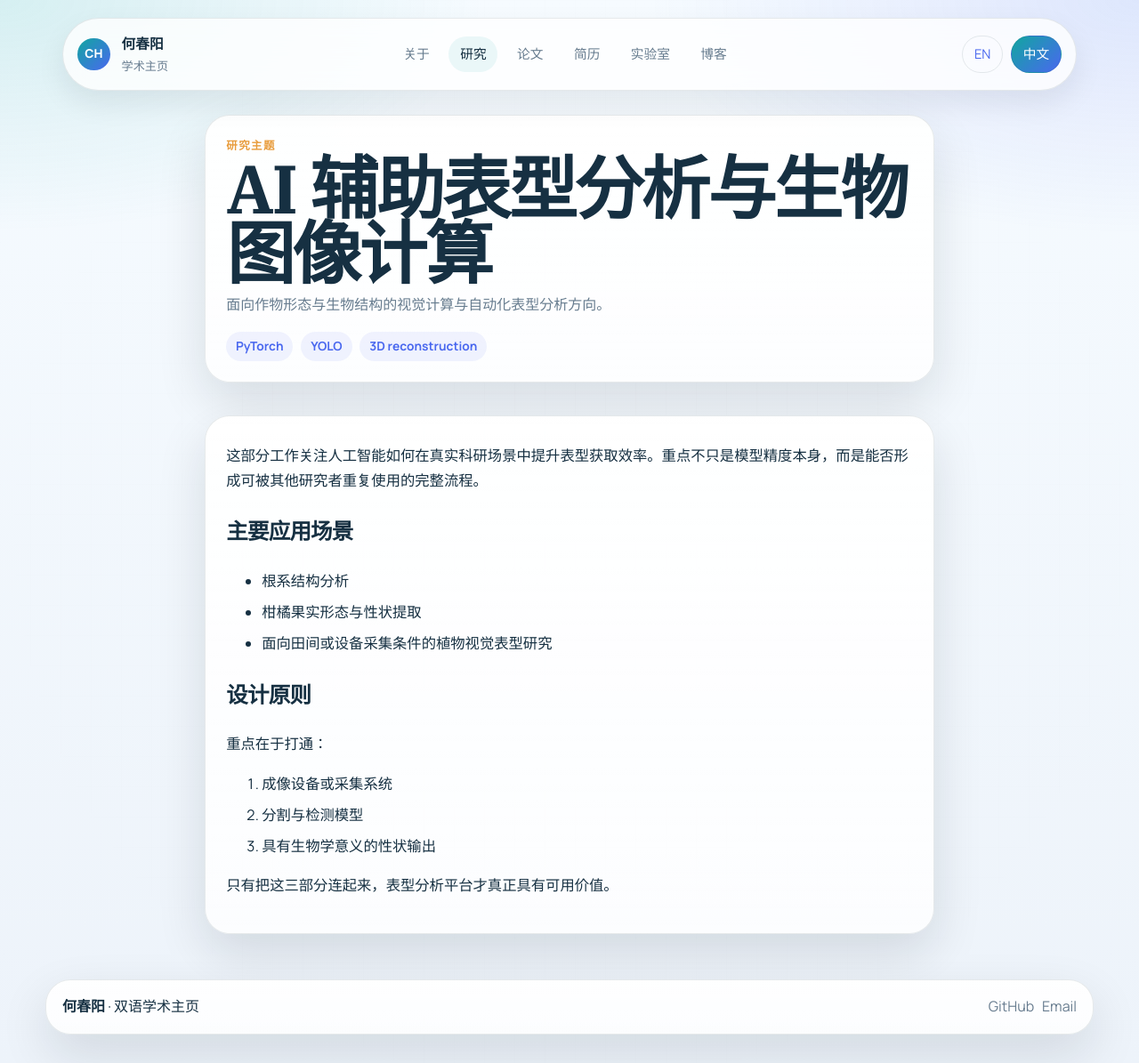
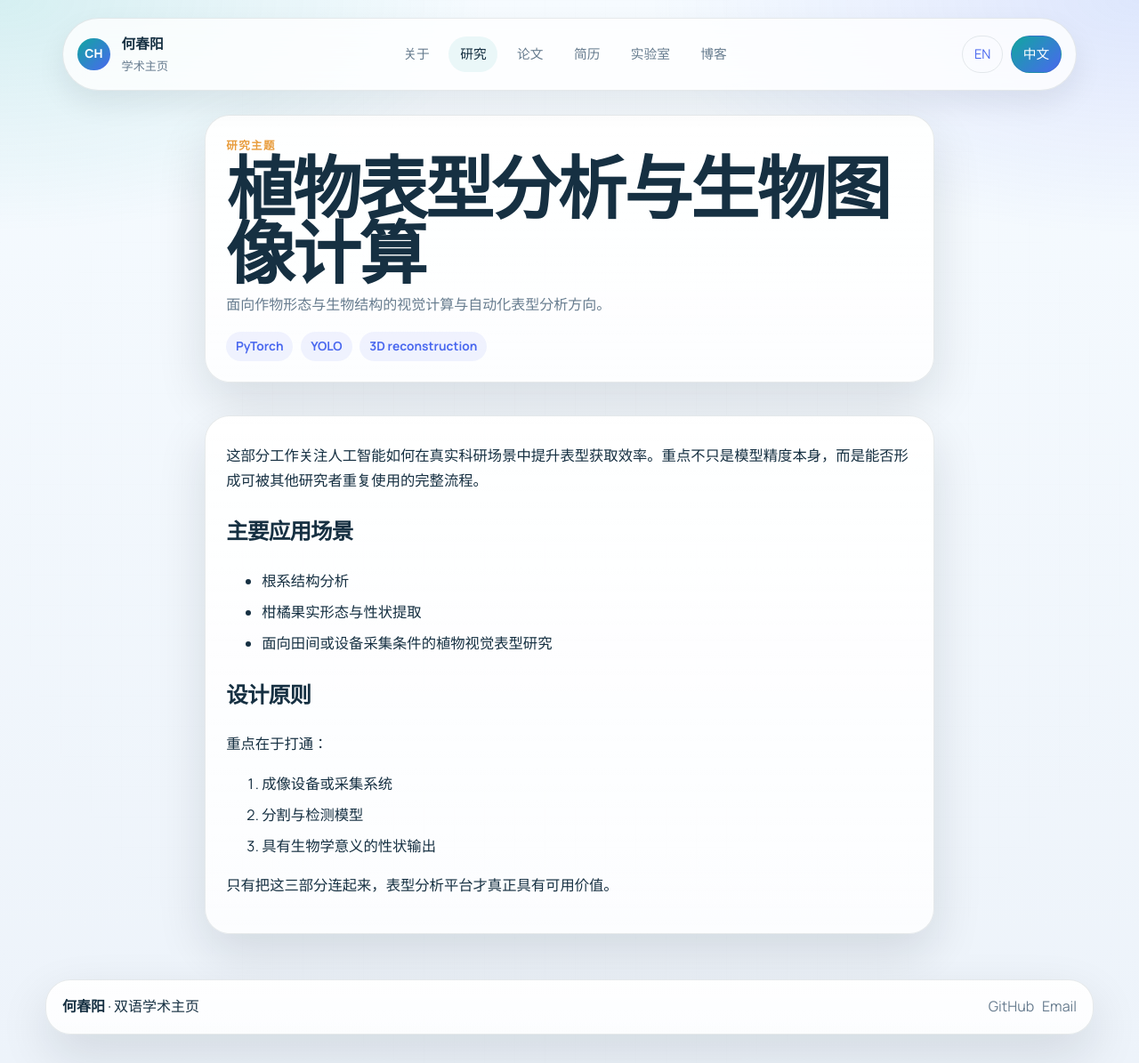
Before and after one commit to BitSheepp/BitSheepp.github.io, a Jekyll site: the page built from _research/ai-phenotyping-cn.md, in a window 1280 px wide and 1195 px high. Shown: the whole window at 89% size. Built offline with Jekyll 4.4.1, drawn with Linux system fonts in a browser that asks for light colours.

Commit message:
Refine site copy and repair Chinese content

```diff
--- a/_research/ai-phenotyping-cn.md
+++ b/_research/ai-phenotyping-cn.md
@@ -1,5 +1,5 @@
 ---
-title: "AI 辅助表型分析与生物图像计算"
+title: "植物表型分析与生物图像计算"
 lang: cn
 slug: "ai-phenotyping"
 summary: "构建从图像采集、模型推断到性状提取的一体化表型分析系统。"
```
